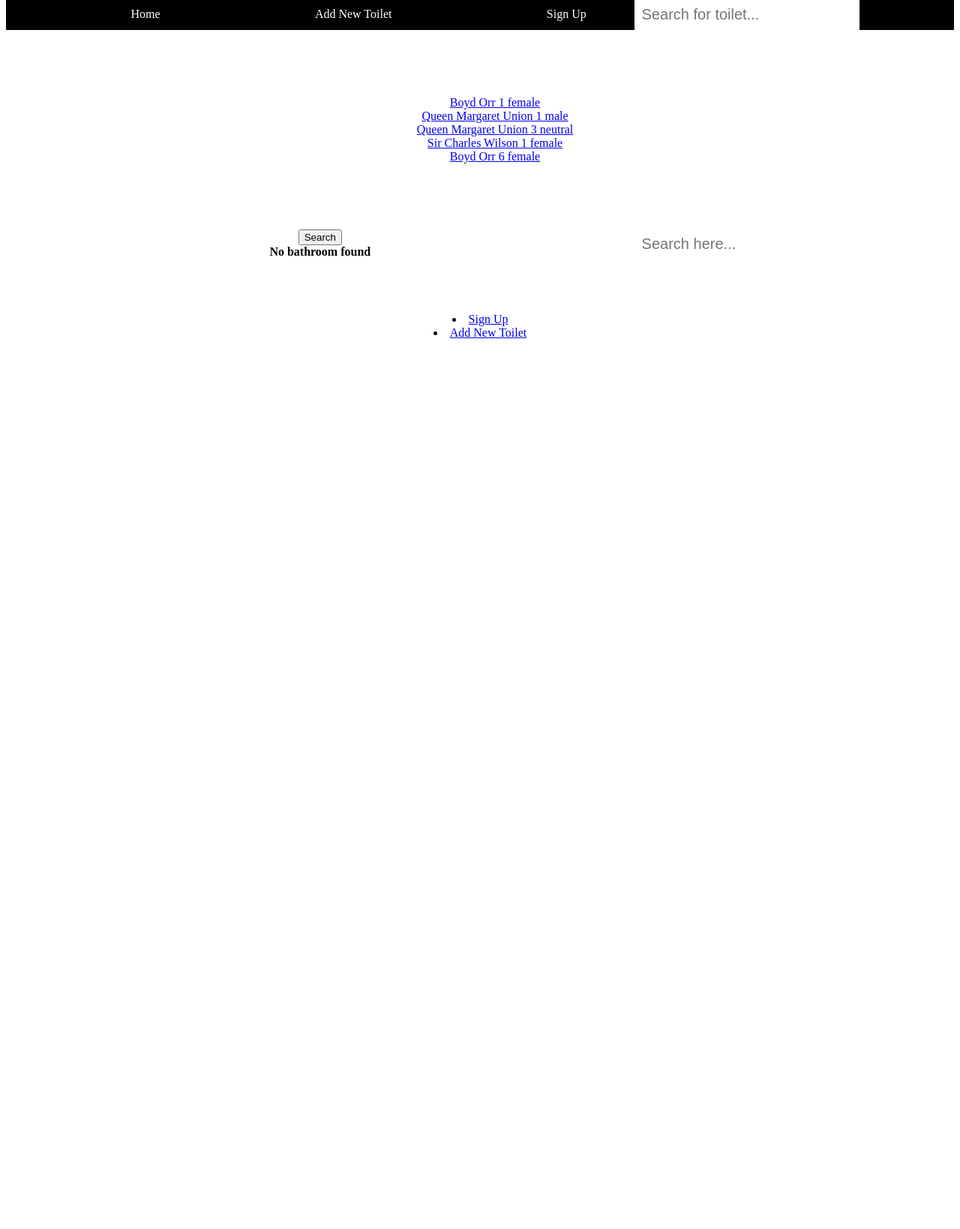
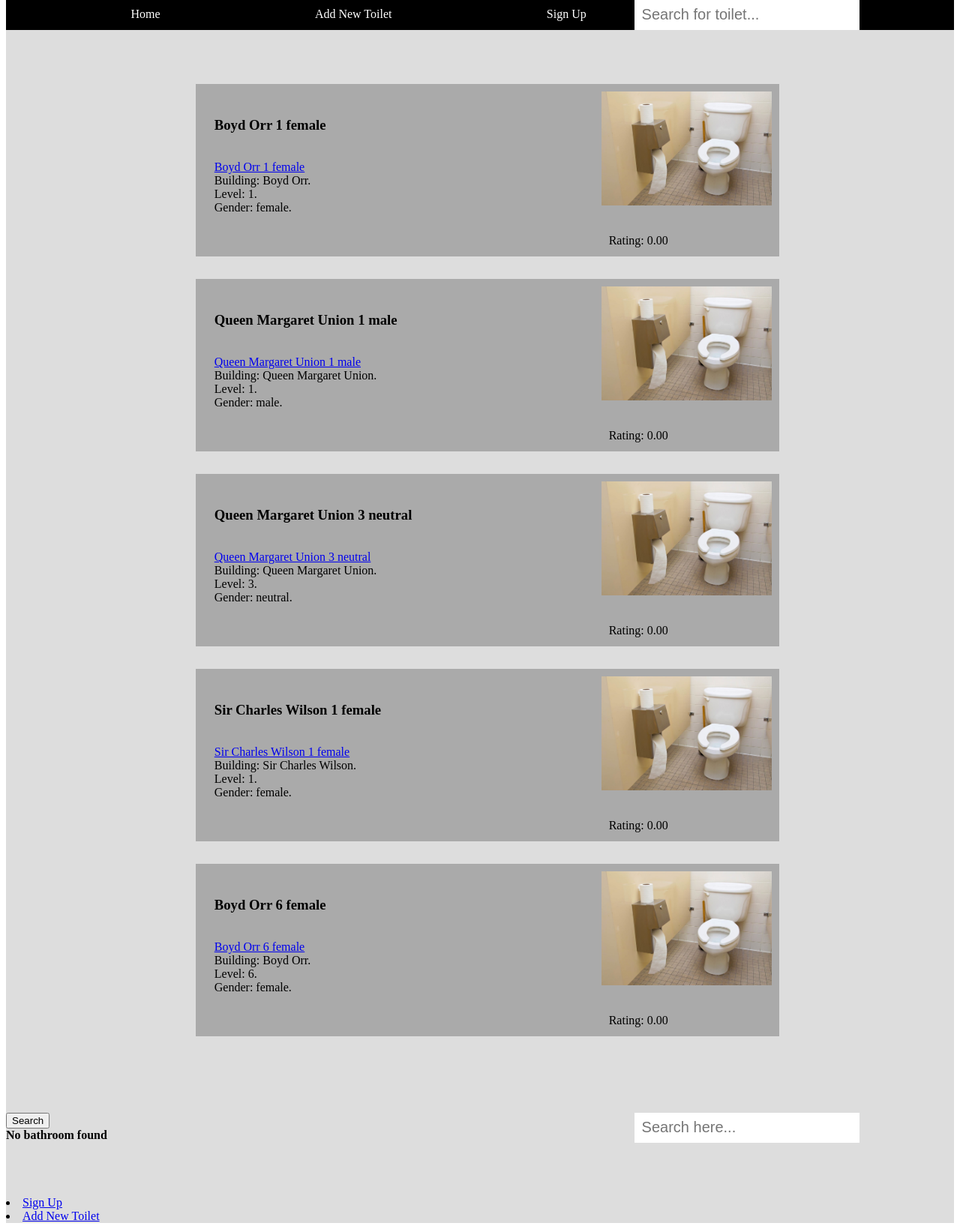
Before and after one commit to 2374868V/rate_yo_uni, a Django app: page / in a window 1280 px wide. Shown: the part 108-1747 px from the top of the page at 75% size. Before the commit the page ends 559 px from the top, so only its background shows below. Run offline with Django 3.2, Linux system fonts and the light colour scheme; data comes from the database, SQL or seed files in the repository.

Commit message:
display toilet objects as blocks CSS

```diff
--- a/project/views.py
+++ b/project/views.py
@@ -7,7 +7,7 @@ from django import forms
 
 
 def index(request):
-    bathroom_list = Bathroom.objects.values_list('name', 'bathroomSlug',)[0:5]
+    bathroom_list = Bathroom.objects.values_list('name', 'bathroomSlug', 'building', 'rating', 'level', 'gender')[0:5]
     searchresponse_list = []
 
 
--- a/static/css/base.css
+++ b/static/css/base.css
@@ -41,3 +41,9 @@
     height: 20px;
     width: 280px;
 }
+
+#content{
+    background-color: #dddddd;
+    height:50%;
+    overflow-y: scroll;
+}
--- /dev/null
+++ b/static/css/home.css
@@ -0,0 +1,40 @@
+
+
+.toiletitem{
+    float: center;
+    display: grid;
+    grid-template-columns: 70% 30%;
+    grid-template-rows: 30px 150px 30px;
+    margin-left: 20%;
+    margin-bottom: 30px;
+    background-color: #aaaaaa;
+
+    width: 60%;
+    height: 50%;
+    padding: 10px;
+}
+
+.toilettext{
+    grid-column-start: 1;
+    grid-column-end:   1;
+    grid-row-start:    1;
+    grid-row-end: 2;
+    padding: 15px;
+    height: 10%;
+    align-text: center;
+}
+
+.toiletimage {
+    grid-column-start: 2;
+    grid-column-end:   2;
+    grid-row-start:    1;
+    grid-row-end: 2;
+}
+
+.toiletrating{
+    padding: 10px;
+    grid-column-start: 2;
+    grid-column-end:   2;
+    grid-row-start:    3;
+    grid-row-end: 3;
+}
--- a/templates/project/home.html
+++ b/templates/project/home.html
@@ -4,20 +4,33 @@
 {% block title_block %} Home {% endblock %}
 
 {% block body_block %}
-
+<link rel="stylesheet" href="{% static "css/home.css" %}">
     <br>
     <br>
     <br>
     <br>
-<div id="content" align="center">
     <! list of toilets >
-    <div id="newlyadded">
+    <div id="toiletshower">
     {% if bathrooms %}
-        <ul style="list-style-type:none;">
+
+
             {% for bathroom in bathrooms %}
-                <li><a href="{% url 'show_toilet' bathroom.1 %}">{{ bathroom.0 }}</a></li>
+                <div class="toiletitem">
+                    <div class="toilettext">
+                        <h3>{{bathroom.0}}</h3>   <br>
+                        <a href="{% url 'show_toilet' bathroom.1 %}">{{ bathroom.0 }}</a>    <br>
+                        Building: {{bathroom.2}}.<br>
+                        Level: {{bathroom.4}}. <br>
+                        Gender: {{bathroom.5}}.
+                    </div>
+                    <div class="toiletimage">
+                        <img src="{% static "images/toilet.jpg"%}" style="max-width:100%;">
+                    </div>
+                    <div class="toiletrating"> Rating: {{bathroom.3}}</div>
+                </div>
+
             {% endfor %}
-        </ul>
+
     {% else %}
         <strong>There are no bathrooms present...</strong>
     {% endif %}
@@ -57,6 +70,5 @@
          <li><a href="{% url 'add_toilet' %}">Add New Toilet</a> </li>
 
     </div>
-</div>
 
 {% endblock %}
```
Also changed, not shown: static/images/toilet.jpg (added).
